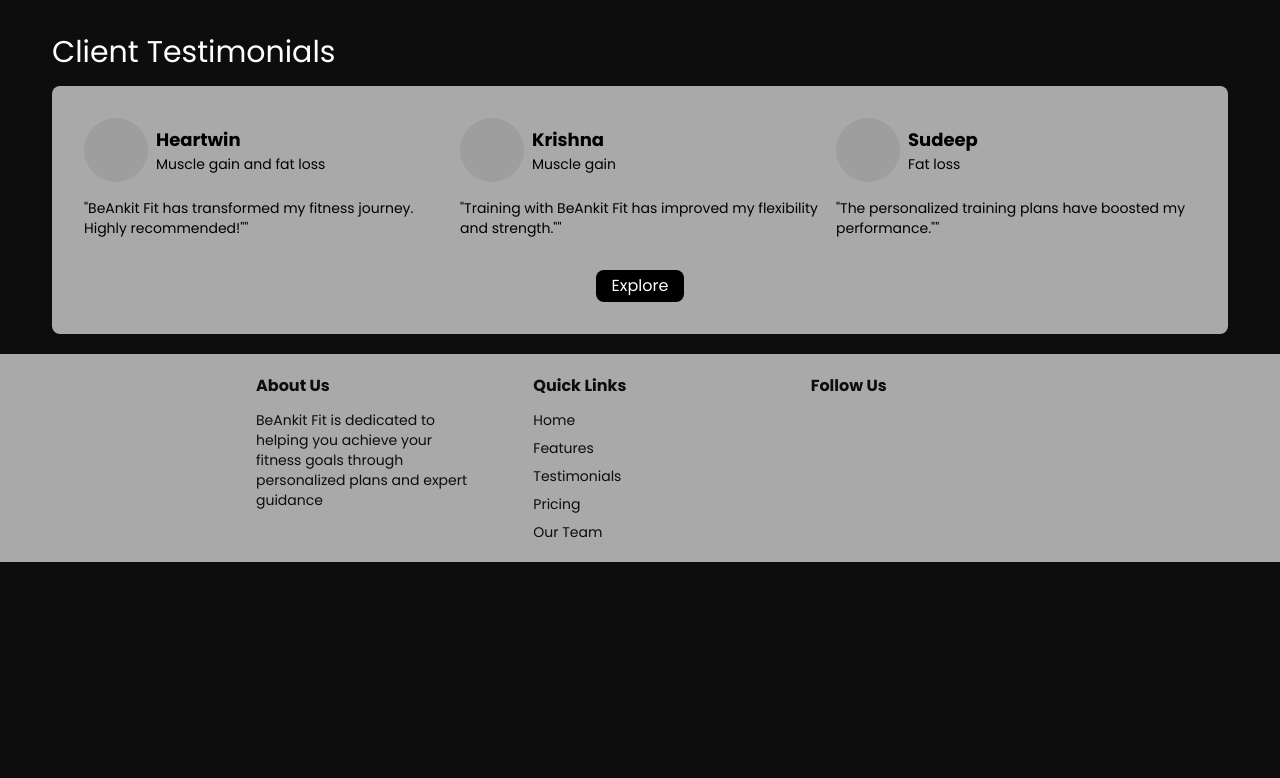
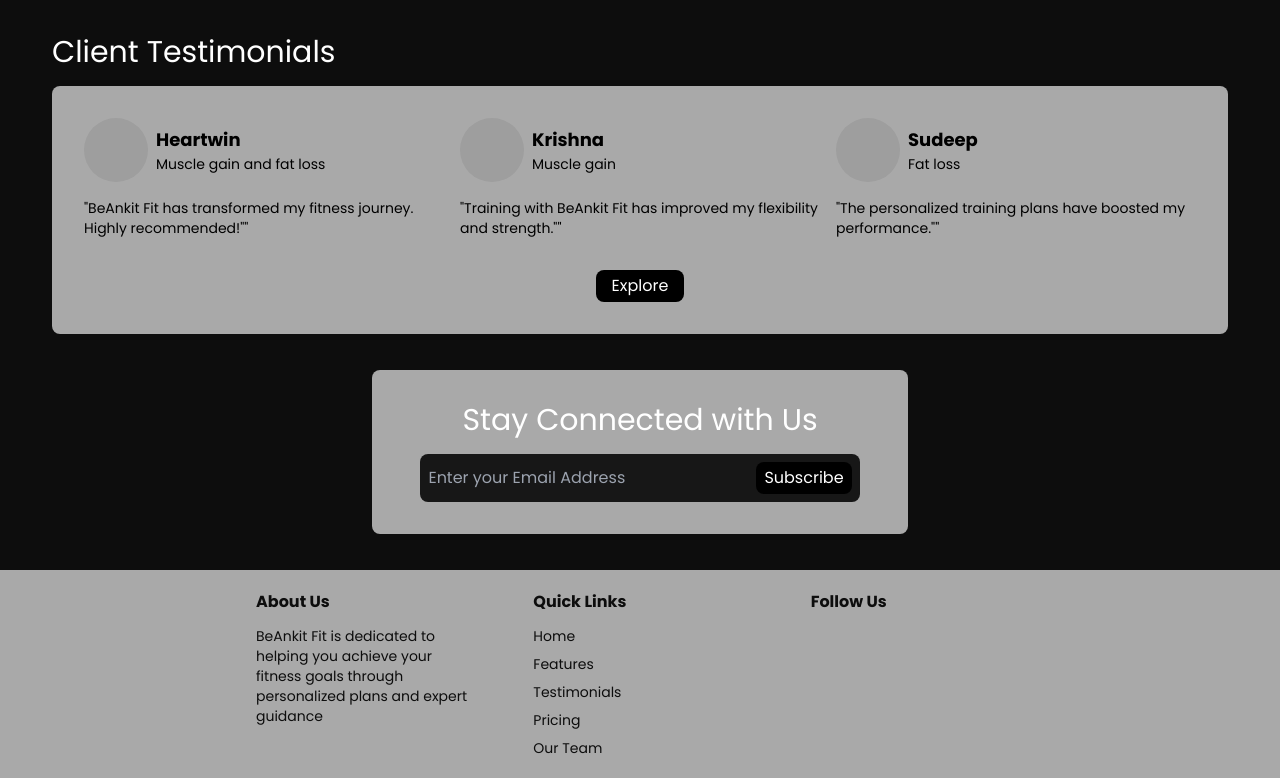
Before and after one commit to HeartwinJ/one-percent-website, a Vue app: page / in a window 1280 px wide. Shown: the part 2541-3319 px from the top of the page. Before the commit the page ends 3103 px from the top, so only its background shows below. Built offline with nearby package versions, Linux system fonts and the light colour scheme; grey boxes are pictures that could not be loaded; some icons are missing.

Commit message:
Added Testimonials Component

```diff
--- /dev/null
+++ b/src/components/NewsletterComponent.vue
@@ -0,0 +1,18 @@
+<script setup lang="ts"></script>
+<template>
+  <div class="flex items-center justify-center py-4">
+    <div class="bg-[#a9a9a9] py-8 px-12 rounded-lg">
+      <div class="text-3xl text-center">Stay Connected with Us</div>
+      <div class="mt-4 rounded-lg bg-[#171717] flex gap-3 p-2">
+        <input
+          type="email"
+          placeholder="Enter your Email Address"
+          class="grow bg-transparent outline-none"
+        />
+        <button class="bg-black text-base rounded-lg px-2 py-1">
+          Subscribe
+        </button>
+      </div>
+    </div>
+  </div>
+</template>
--- a/src/views/HomeView.vue
+++ b/src/views/HomeView.vue
@@ -5,6 +5,7 @@
 import OfferingsComponent from "@/components/OfferingsComponent.vue";
 import BlogsComponent from "@/components/BlogsComponent.vue";
 import TestimonialsComponent from "@/components/TestimonialsComponent.vue";
+import NewsletterComponent from "@/components/NewsletterComponent.vue";
 </script>
 
 <template>
@@ -16,6 +17,7 @@
       <OfferingsComponent />
       <BlogsComponent />
       <TestimonialsComponent />
+      <NewsletterComponent />
     </div>
   </div>
 </template>
```
